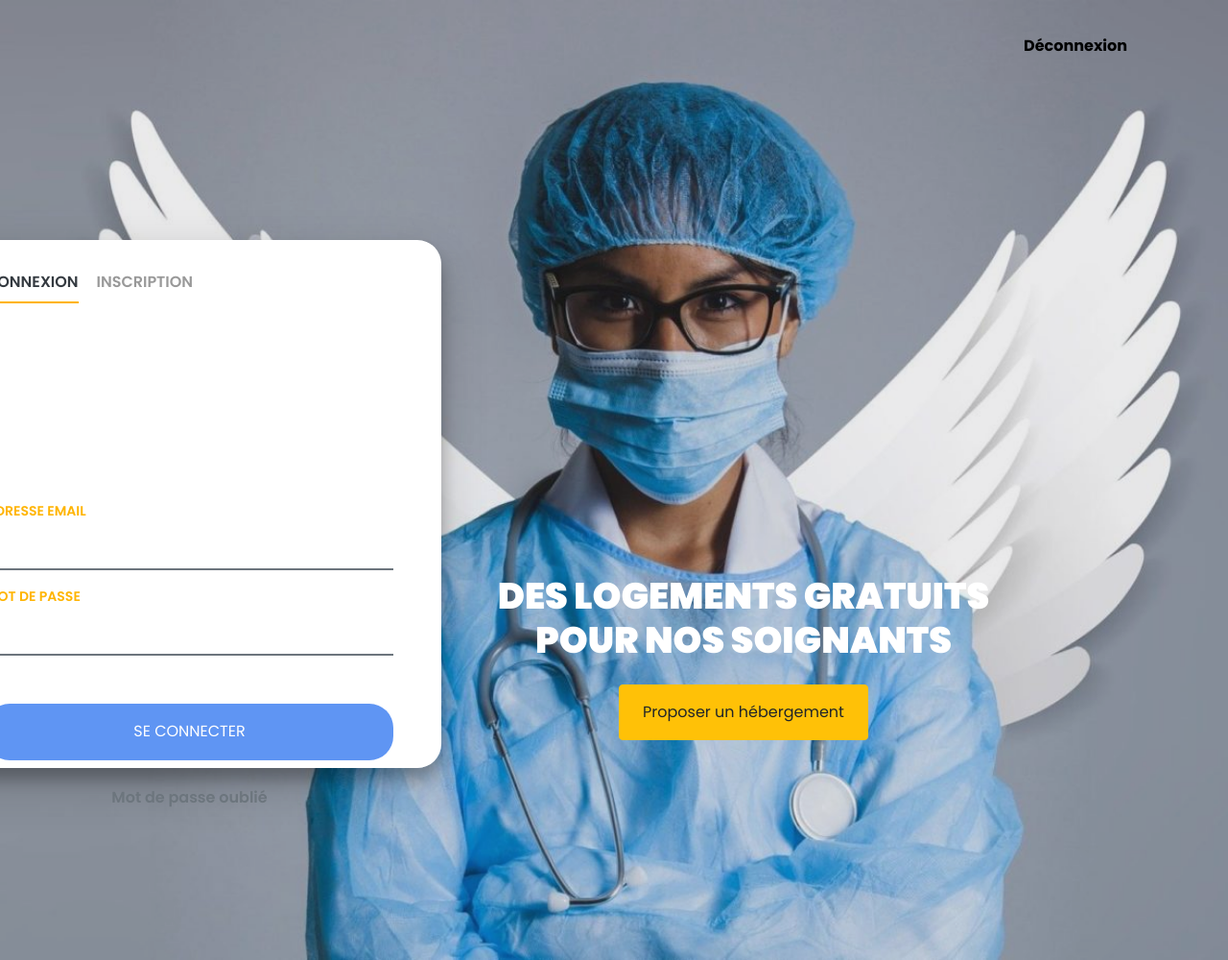
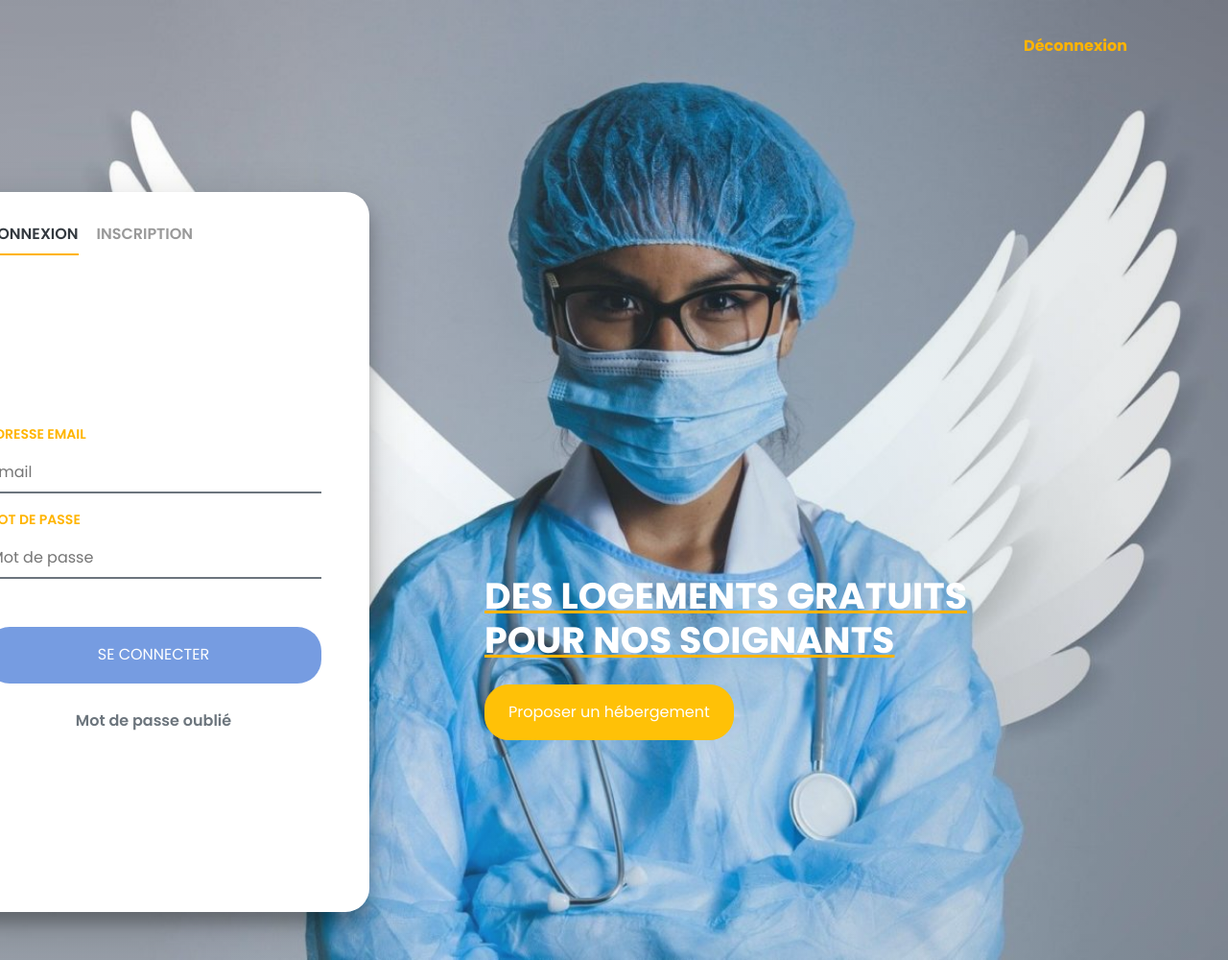
Before and after one commit to catonmat/front_solidaires, a website: page index.html in a window 1280 px wide. Shown: the top 1000 px of the page at 96% size. Drawn offline with nearby package versions, Linux system fonts and the light colour scheme.

Commit message:
Home Page

```diff
--- a/assets/scss/main.scss
+++ b/assets/scss/main.scss
@@ -242,8 +242,8 @@ h1, h2, h3, h4, h5,
 
 		.navbar-toggler {
 			border: none;
-			color: rgba(0,0,0,.5)!important;
-			border-color: rgba(0,0,0,.5)!important;
+			color: $primary!important;
+			border-color: $primary!important;
 			cursor: pointer;
 			padding-right: 0;
 			text-transform: uppercase;
@@ -254,9 +254,9 @@ h1, h2, h3, h4, h5,
 		.nav-link {
 			padding-top: .9rem!important;
 			padding-bottom: .9rem!important;
-			color: $black!important;
+			color: $primary!important;
 			&.active {
-				color: $primary!important;
+				color: white!important;
 			}
 		}
 		&.awake {
@@ -298,7 +298,7 @@ h1, h2, h3, h4, h5,
 		bottom: 0;
 		content: '';
 		opacity: .1;
-		background: #303240;
+		background: linear-gradient(to left, #000000, #2a8bb1, #e1e8ec 75%, #eaeaea 75%);
 		height: 1000px;
 		@include media-breakpoint-down(lg){
 			opacity: 0;
@@ -450,7 +450,13 @@ h1, h2, h3, h4, h5,
     padding: 5px;
   background: rgba(255, 255, 255, 0);
   border: none;
-  border-bottom: 2px solid #6c757d; }
+  border-bottom: 2px solid #6c757d;
+  color:#000000;}
+
+  .login-form .group .input:focus{
+    outline: none;
+  border-bottom: 2px solid $primary;
+  }
 
 .login-form .group .button{
     border:none;
@@ -467,7 +473,7 @@ h1, h2, h3, h4, h5,
 	font-size:14px;
 }
 .login-form .group .button{
-	background:#1161eeab;
+	background:#336cd2ab;
 }
 .login-form .group .button:hover{
 	background:$primary;
@@ -573,7 +579,7 @@ h1, h2, h3, h4, h5,
 			color: $white;
 			margin-bottom: 40px;
 			font-size: 18px;
-			font-weight: 900;
+			font-weight: 500;
 		}
 		ul{
 			li{
@@ -680,11 +686,11 @@ body::-webkit-scrollbar {
 
 
   ::selection  {
-    background: #9c27b0;
+    background: $primary;
     color: #fff
   }
   ::-moz-selection {
-    background: #9c27b0;
+    background: $primary;
     color: #fff
   }
 
@@ -693,3 +699,11 @@ body::-webkit-scrollbar {
 
 
   }
+
+
+  .btn-warning {
+    color: white;
+    background-color: #ffc107;
+	border-color: #ffc107;
+	border-radius: 25px;
+}
--- a/index.html
+++ b/index.html
@@ -30,7 +30,7 @@
       <div class="overlay"></div>
         <div class="container">
             <div class="row">
-            <div class="col-md-6 " style="margin-top: 250px; margin-left: -150px;" >
+            <div class="col-md-6 " style="margin-top: 200px; margin-left: -150px;" >
                 <div class="login-wrap">
                     <div class="login-html">
                         <input id="tab-1" type="radio" name="tab" class="sign-in" checked=""><label for="tab-1" class="tab">Connexion</label>
@@ -40,11 +40,11 @@
                             <form style="margin-top: 125px;" action="" method="POST">
                                 <div class="group">
                                     <label for="user" class="label">ADRESSE EMAIL</label>
-                                    <input name="email" required="" id="user" type="email" class="input">
+                                    <input name="email" required="" id="user" type="email" class="input" placeholder="Email">
                                 </div>
                                 <div class="group">
                                     <label for="pass" class="label">MOT DE PASSE</label>
-                                    <input required="" name="password" id="pass" type="password" class="input" data-type="password">
+                                    <input required="" name="password" id="pass" type="password" class="input" data-type="password" placeholder="Mot de passe">
                                 </div>
 
                                 <div class="group" style="margin-top: 50px;">
@@ -53,36 +53,36 @@
 
                                 </form>
                                 <div  style="margin-top: 25px; text-align: center;">
-<a style="color: #6c757d;" href="">Mot de passe oublié</a>
+                                  <a style="color: #6c757d;" href="">Mot de passe oublié</a>
                                 </div>
 
                             </div>
 
-                            <form action="">
-   <div class="sign-up-htm mt-4">
+                            <form action="" method="POST">
+                                <div class="sign-up-htm mt-4">
                                 <div class="group">
-                                    <label for="user" class="label">NOM</label>
-                                    <input type="text" class="input">
+                                    <label  class="label">NOM</label>
+                                    <input type="text" class="input" placeholder="Dupont" required >
                                 </div>
                                 <div class="group">
-                                    <label for="user" class="label">PRENOM</label>
-                                    <input type="text" class="input">
+                                    <label  class="label">PRENOM</label>
+                                    <input type="text" class="input" placeholder="Jean" required>
                                 </div>
                                 <div class="group">
-                                    <label for="user" class="label">NUMERO DE TELEPHONE</label>
-                                    <input type="text" class="input">
+                                    <label  class="label">NUMERO DE TELEPHONE</label>
+                                    <input type="tel" pattern="[0-9]{10}" class="input" placeholder="06 01 02 03 04" required>
                                 </div>
                                 <div class="group">
-                                    <label for="pass" class="label">ADRESSE EMAIL</label>
-                                    <input type="text" class="input">
+                                    <label  class="label">ADRESSE EMAIL</label>
+                                    <input type="email" class="input" placeholder="jeandupont@gmail.com" required>
                                 </div>
                                 <div class="group">
-                                    <label for="pass" class="label">MOT DE PASSE</label>
-                                    <input type="text" class="input">
+                                    <label  class="label">MOT DE PASSE</label>
+                                    <input required="" name="password" id="" type="password" class="input" data-type="password" placeholder="Mot de passe" required>
                                 </div>
                                 <div class="group">
-                                    <label for="pass" class="label">CONFIRMATION DE MOT DE PASSE</label>
-                                    <input type="text" class="input">
+                                    <label  class="label">CONFIRMATION DE MOT DE PASSE</label>
+                                    <input required="" name="password" id="" type="password" class="input" data-type="password" placeholder="Confirmer" required>
                                 </div>
 
                                 <div class="group">
@@ -101,7 +101,7 @@
             </div>
 <div class="col-md-6 " style="margin-top: 550px;">
             <div class="row no-gutters slider-text align-items-center " >
-                <div class="col-md-12 order-md-last  mt-5 text-center" >
+                <div class="col-md-12 order-md-last  mt-5 text-left" >
                   <h1 class="mb-4 soulignement">DES LOGEMENTS GRATUITS POUR NOS SOIGNANTS</h1>
                   <p><a href="#" class="btn btn-warning py-3 px-4">Proposer un hébergement</a></p>
                 </div>
```
Also changed, not shown: assets/css/style.css.
